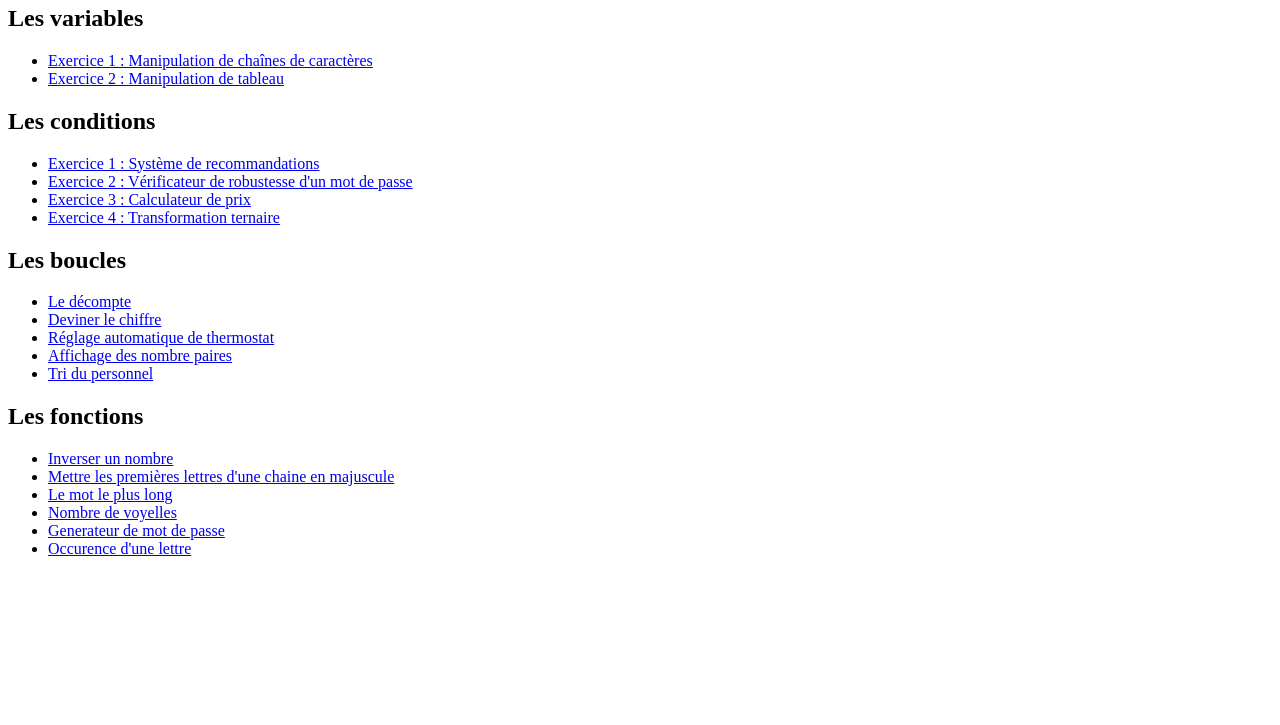
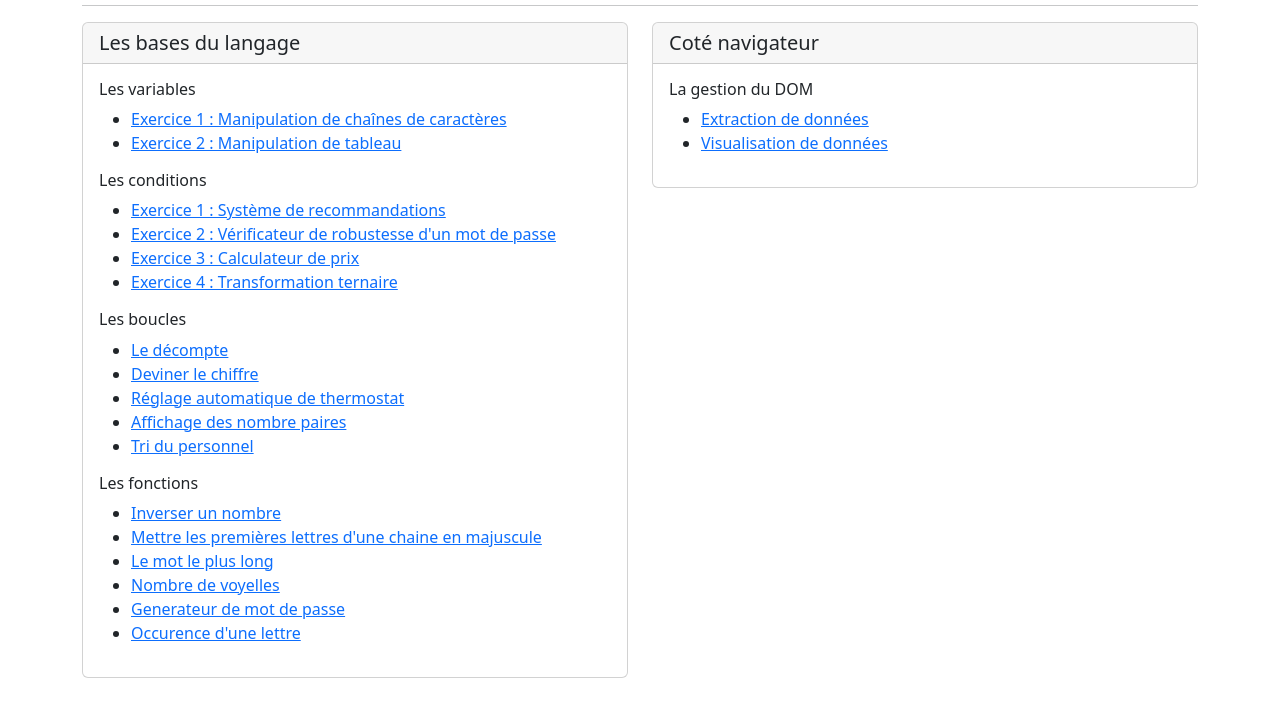
Before and after one commit to edenboh/js-init, a plain HTML site: page index.html in a window 1280 px wide. Shown: the part 75-800 px from the top of the page. Drawn offline with nearby package versions, Linux system fonts and the light colour scheme.

Commit message:
Update index.html

```diff
--- a/index.html
+++ b/index.html
@@ -1,34 +1,42 @@
 <!DOCTYPE html>
 <html lang="fr">
 <head>
-    <meta charset="UTF-8">
+    <meta charset="utf-8">
+    <meta name="viewport" content="width=device-width, initial-scale=1">
     <title>Javascript Init - Index</title>
+    <link href="https://cdn.jsdelivr.net/npm/bootstrap@5.2.3/dist/css/bootstrap.min.css" rel="stylesheet"
+          integrity="sha384-rbsA2VBKQhggwzxH7pPCaAqO46MgnOM80zW1RWuH61DGLwZJEdK2Kadq2F9CUG65" crossorigin="anonymous">
+    <script defer src="https://cdn.jsdelivr.net/npm/bootstrap@5.2.3/dist/js/bootstrap.bundle.min.js"
+            integrity="sha384-kenU1KFdBIe4zVF0s0G1M5b4hcpxyD9F7jL+jjXkk+Q2h455rYXK/7HAuoJl+0I4"
+            crossorigin="anonymous"></script>
 </head>
 <body>
-<header>
+
+<div class="container">
+    <div class="row mt-2">
+        <div class="col text-center">
             <h1>Javascript Init</h1>
-</header>
-
-<section>
-    <h2>Les variables</h2>
+        </div>
+    </div>
+    <hr/>
+    <div class="row">
+        <div class="col">
+            <div class="card">
+                <div class="card-header h5">Les bases du langage</div>
+                <div class="card-body">
+                    <div class="card-title h6">Les variables</div>
                     <ul>
                         <li><a href="/variables/exos/exercice-1.html">Exercice 1 : Manipulation de chaînes de caractères</a></li>
                         <li><a href="/variables/exos/exercice-2.html">Exercice 2 : Manipulation de tableau</a></li>
                     </ul>
-</section>
-
-<section>
-    <h2>Les conditions</h2>
+                    <div class="card-title h6">Les conditions</div>
                     <ul>
                         <li><a href="/conditions/exos/exercice-1.html">Exercice 1 : Système de recommandations</a></li>
                         <li><a href="/conditions/exos/exercice-2.html">Exercice 2 : Vérificateur de robustesse d'un mot de passe</a></li>
                         <li><a href="/conditions/exos/exercice-3.html">Exercice 3 : Calculateur de prix </a></li>
                         <li><a href="/conditions/exos/exercice-4.html">Exercice 4 : Transformation ternaire</a></li>
                     </ul>
-</section>
-
-<section>
-    <h2>Les boucles</h2>
+                    <div class="card-title h6">Les boucles</div>
                     <ul>
                         <li><a href="/boucles/exos/exercice-1.html">Le décompte</a></li>
                         <li><a href="/boucles/exos/exercice-2.html">Deviner le chiffre</a></li>
@@ -36,10 +44,7 @@
                         <li><a href="/boucles/exos/exercice-4.html">Affichage des nombre paires</a></li>
                         <li><a href="/boucles/exos/exercice-5.html">Tri du personnel</a></li>
                     </ul>
-</section>
-
-<section>
-    <h2>Les fonctions</h2>
+                    <div class="card-title h6">Les fonctions</div>
                     <ul>
                         <li><a href="/fonctions/exos/exercice-1.html">Inverser un nombre</a></li>
                         <li><a href="/fonctions/exos/exercice-2.html">Mettre les premières lettres d'une chaine en majuscule</a></li>
@@ -48,7 +53,22 @@
                         <li><a href="/fonctions/exos/exercice-5.html">Generateur de mot de passe</a></li>
                         <li><a href="/fonctions/exos/exercice-6.html">Occurence d'une lettre</a></li>
                     </ul>
-</section>
-
+                </div>
+            </div>
+        </div>
+        <div class="col">
+            <div class="card">
+                <div class="card-header h5">Coté navigateur</div>
+                <div class="card-body">
+                    <div class="card-title h6">La gestion du DOM</div>
+                    <ul>
+                        <li><a href="/dom/exos/extraction/extraction-data-dom.html">Extraction de données</a></li>
+                        <li><a href="/dom/exos/affichage/view-data-dom.html">Visualisation de données</a></li>
+                    </ul>
+                </div>
+            </div>
+        </div>
+    </div>
+</div>
 </body>
 </html>
```
Also changed, not shown: dom/exos/affichage/view-data-dom.html (+1 -1 lines). Lines whose indentation alone changed are shown as unchanged.
